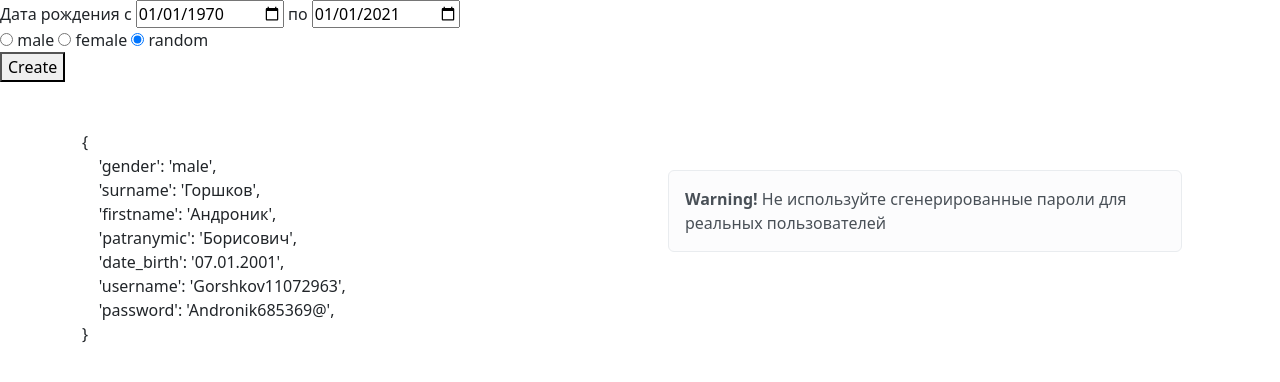
After one commit to EvgeniiGerasin/user-generator-for-test, a Django app: page /castom_user/ in a window 1280 px wide. The commit adds this page. Shown: the top 382 px of the page. Run offline with Django 3.2, Linux system fonts and the light colour scheme; some libraries are stand-ins or nearby versions.

Commit message:
master
add form for castom generation data users

```diff
--- a/users_generator/randomengine/random.py
+++ b/users_generator/randomengine/random.py
@@ -10,7 +10,8 @@ class RandomUserData():
     def __init__(
         self,
         start_date: str = None,
-        stop_date: str = None
+        stop_date: str = None,
+        gender: str = None,
     ) -> None:
         """Methods for radom data
 
@@ -20,15 +21,16 @@ class RandomUserData():
         """
         self.start_date = start_date
         self.stop_date = stop_date
+        self.gender = gender
 
-    def full_random(self) -> dir:
+    def full_random_user(self) -> dir:
         """The method returns random data of a male/female's
-        full name and date of birth.
+        full name,date of birth, isername and password
         Example: dic ->
         {'gender': , 'surname': , 'fistname': , 'patranymic': , 'date of birth': ,
         'username': , 'password':}
         """
-        random_date = self._formation_date(self.start_date, self.stop_date)
+        random_date = self._formation_date()
         gender = random.choice(['male', 'female'])
         surname = random.choice(Parser.get_data(gender=gender)[0])
         firstname = random.choice(Parser.get_data(gender=gender)[1])
@@ -50,19 +52,54 @@ class RandomUserData():
             'password': password
         }
 
-    def _formation_date(self, start_date: str, stop_date: str) -> str:
+    def castom_random_user(self) -> dir:
+        """The method returns random data of a male/female's
+        full name,date of birth, isername and password
+        Example: dic ->
+        {'gender': , 'surname': , 'fistname': , 'patranymic': , 'date of birth': ,
+        'username': , 'password':}
+        """
+        gender = self.gender
+        if gender == 'random':
+            gender = random.choice(['male', 'female'])
+        random_date = self._formation_date(self.start_date, self.stop_date)
+        surname = random.choice(Parser.get_data(gender=gender)[0])
+        firstname = random.choice(Parser.get_data(gender=gender)[1])
+        patranymic = random.choice(Parser.get_data(gender=gender)[2])
+        if gender == 'male':
+            patranymic = patranymic + 'ич'
+        else:
+            patranymic = patranymic + 'на'
+        date_birth = random_date
+        username = DataAuth().username(surname)
+        password = DataAuth().password(firstname)
+        return {
+            'gender': gender,
+            'surname': surname,
+            'firstname': firstname,
+            'patranymic': patranymic,
+            'date_birth': date_birth,
+            'username': username,
+            'password': password
+        }
+
+    def _formation_date(
+        self,
+        start_date: str = None,
+        stop_date: str = None
+    ) -> str:
 
         if start_date:
             start = start_date
         else:
-            start = '01.01.1990'
+            start = '1990-01-01'
         if stop_date:
             stop = stop_date
         else:
-            stop = '01.01.2010'
+            stop = '2010-01-01'
 
-        date_start_sec = time.mktime(time.strptime(start, '%d.%m.%Y'))
-        date_stop_sec = time.mktime(time.strptime(stop, '%d.%m.%Y'))
+        date_start_sec = time.mktime(time.strptime(start, '%Y-%m-%d'))
+        date_stop_sec = time.mktime(time.strptime(stop, '%Y-%m-%d'))
         random_data_sec = random.randint(
             0, date_stop_sec - date_start_sec
         ) + date_start_sec
--- /dev/null
+++ b/users_generator/templates/users_generator/castom_user.html
@@ -0,0 +1,45 @@
+{% extends 'users_generator/base.html' %}
+
+{% block content %}
+    <form method="POST">
+        {% csrf_token %}
+        <div>
+            <label for="bday">Дата рождения с</label>
+            <input type="date" id="data_from" name="data_from" value="1970-01-01"></input>
+            <label for="bday">по</label>
+            <input type="date" id="data_to" name="data_to" value="2021-01-01"></input>
+        </div>
+        <div>
+            <input type="radio" id="contactChoice1" name="gender" value="male">
+            <label for="contactChoice1">male</label>
+            <input type="radio" id="contactChoice2" name="gender" value="female">
+            <label for="contactChoice2">female</label>
+            <input type="radio" id="contactChoice3" name="gender" checked value="random">
+            <label for="contactChoice3">random</label>
+        </div>
+        <button type="submit">Create</button>
+    </form>
+
+    <div class="container pt-5">
+        <div class="row">
+            <div class="col">
+                <p>{
+      <br>&nbsp;&nbsp;&nbsp;&nbsp;'gender': '{{user.gender}}',<br>
+      &nbsp;&nbsp;&nbsp;&nbsp;'surname': '{{user.surname}}',<br>
+      &nbsp;&nbsp;&nbsp;&nbsp;'firstname': '{{user.firstname}}',<br>
+      &nbsp;&nbsp;&nbsp;&nbsp;'patranymic': '{{user.patranymic}}',<br>
+      &nbsp;&nbsp;&nbsp;&nbsp;'date_birth': '{{user.date_birth}}',<br>
+      &nbsp;&nbsp;&nbsp;&nbsp;'username': '{{user.username}}',<br>
+      &nbsp;&nbsp;&nbsp;&nbsp;'password': '{{user.password}}',<br>
+      }
+        </p>
+            </div>
+            <div class="col">
+                <div class="m-3 pt-4">
+                    <div class="alert alert-light">
+                        <strong>Warning!</strong> Не используйте сгенерированные пароли для реальных пользователей
+          </div>
+                </div>
+            </div>
+        </div>
+    {% endblock content %}
--- a/users_generator/urls.py
+++ b/users_generator/urls.py
@@ -4,4 +4,5 @@ from users_generator import views
 app_name = 'users_generator'
 urlpatterns = [
     path('', view=views.index, name='index'),
+    path('castom_user/', view=views.castom_user, name='castom_user'),
 ]
--- a/users_generator/views.py
+++ b/users_generator/views.py
@@ -1,3 +1,4 @@
+import random
 from django.shortcuts import render
 from users_generator.randomengine.random import RandomUserData
 
@@ -5,8 +6,34 @@ from users_generator.randomengine.random import RandomUserData
 def index(request):
 
     r = RandomUserData()
-    user = r.full_random()
+    user = r.full_random_user()
     context = {
         'user': user
     }
     return render(request, 'users_generator/index.html', context)
+
+
+def castom_user(request):
+
+    r = RandomUserData()
+
+    if request.method == 'POST':
+
+        data_from = request.POST.get('data_from')
+        data_to = request.POST.get('data_to')
+        gender = request.POST.get('gender')
+        r.start_date = data_from
+        r.stop_date = data_to
+        r.gender = gender
+        user = r.castom_random_user()
+        context = {
+            'user': user
+        }
+        return render(request, 'users_generator/castom_user.html', context)
+    else:
+
+        user = r.full_random_user()
+        context = {
+            'user': user
+        }
+        return render(request, 'users_generator/castom_user.html', context)
```
Also changed, not shown: users_generator/templates/users_generator/index.html (+13 -1 lines).
